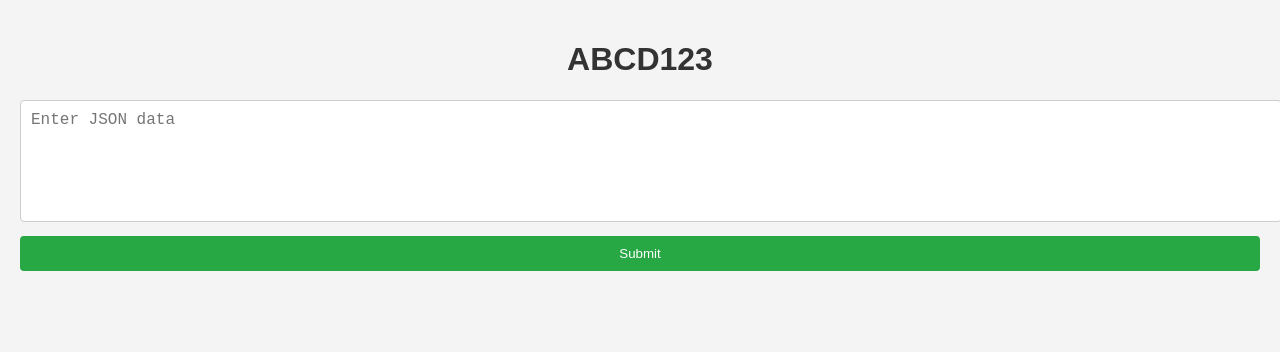
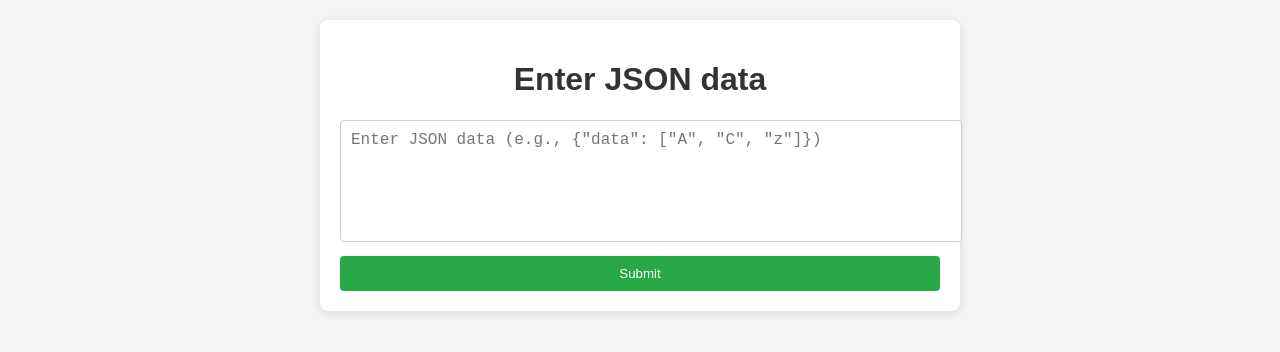
Before and after one commit to kadam-krishna/Bajaj-Finserv-Health, a React (Create React App) app: page / in a window 1280 px wide. Shown: the top 352 px of the page. Built offline with nearby package versions, Linux system fonts and the light colour scheme.

Commit message:
Update App.js

```diff
--- a/src/App.js
+++ b/src/App.js
@@ -13,7 +13,7 @@ const App = () => {
       const data = JSON.parse(jsonInput);
       setErrorMessage('');
 
-      const apiResponse = await axios.post('/bfhl', { data });
+      const apiResponse = await axios.post('http://localhost:3000/bfhl', { data });
       setResponse(apiResponse.data);
     } catch (error) {
       if (error instanceof SyntaxError) {
@@ -46,12 +46,12 @@ const App = () => {
     : null;
 
   return (
-    <div>
-      <h1>ABCD123</h1>
+    <div className="app">
+      <h1>Enter JSON data</h1>
       <textarea
         value={jsonInput}
         onChange={(e) => setJsonInput(e.target.value)}
-        placeholder="Enter JSON data"
+        placeholder='Enter JSON data (e.g., {"data": ["A", "C", "z"]})'
       />
       <button onClick={handleSubmit}>Submit</button>
       {errorMessage && <div className="error">{errorMessage}</div>}
@@ -59,9 +59,9 @@ const App = () => {
       {response && (
         <div className="response">
           <h2>Response</h2>
-          <div>User ID: {response.user_id}</div>
-          <div>Email: {response.email}</div>
-          <div>Roll Number: {response.roll_number}</div>
+          <div>User ID: {"kadam-krishna"}</div>
+          <div>Email: {"krishnakadamwork@gmail.com"}</div>
+          <div>Roll Number: {"21BCE3021"}</div>
 
           <h3>Select Options</h3>
           <label>
```
